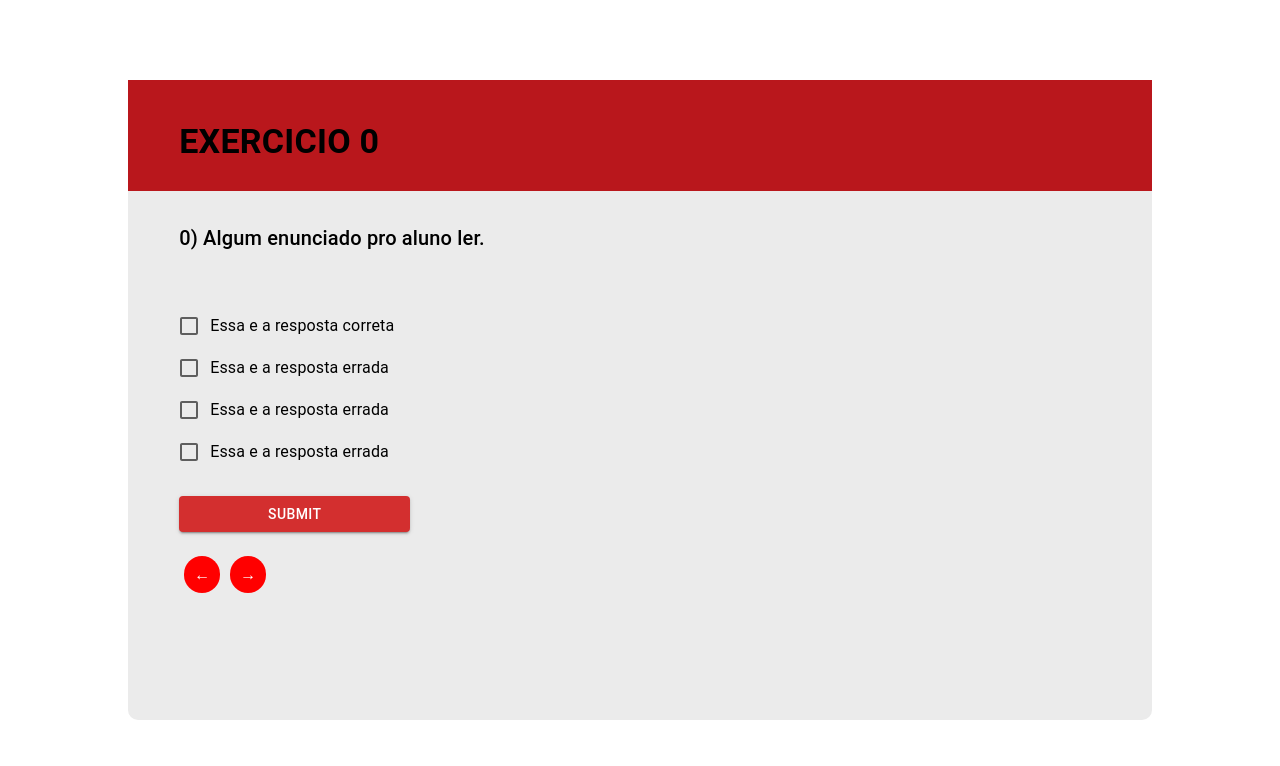
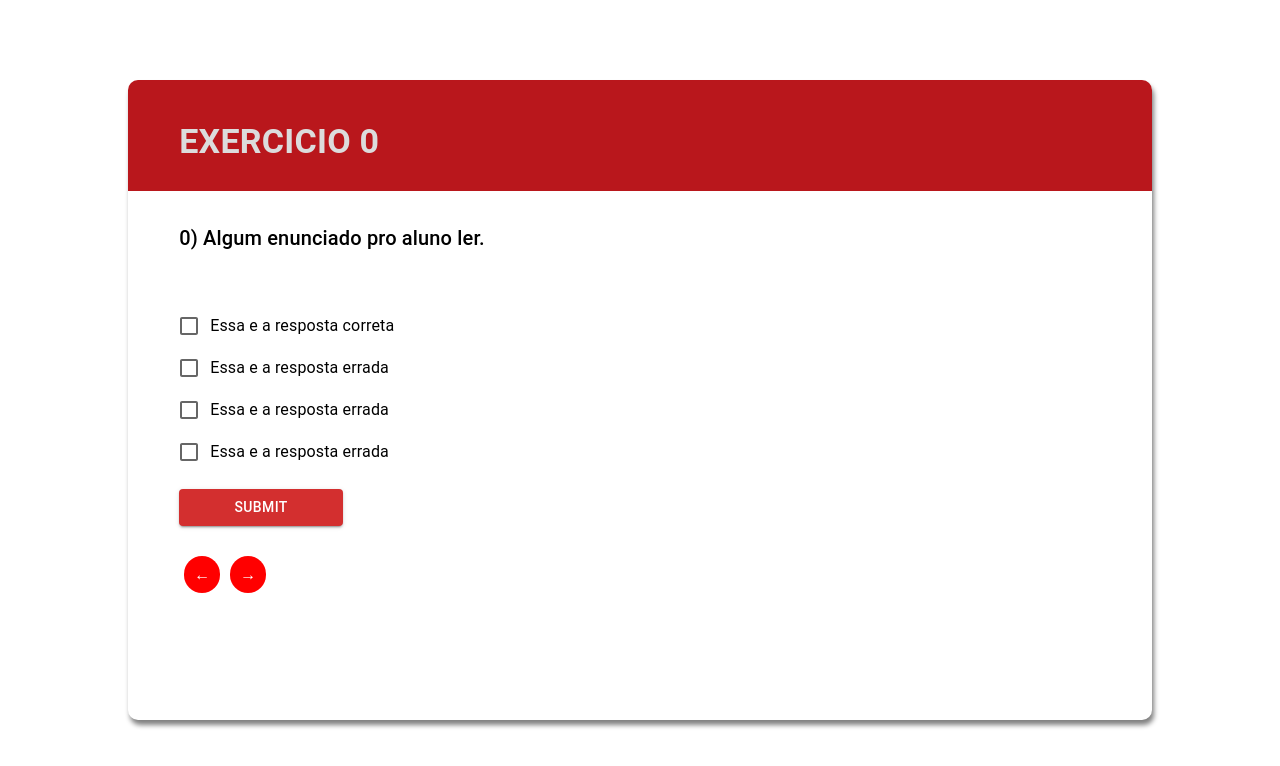
Before and after one commit to EduardoTakeiYaginuma/Frontend-Proj-Gas, a React (Vite) app in the folder app/: page /fazer/aula/0 in a window 1280 px wide. Shown: the top 766 px of the page. Built offline with nearby package versions, Linux system fonts and the light colour scheme.

Commit message:
Terminei a pagina de exercicio do aluno

```diff
--- a/app/src/pages/Aluno/FazerAula.jsx
+++ b/app/src/pages/Aluno/FazerAula.jsx
@@ -45,8 +45,8 @@ function FazerAula() {
 
     return (
         <div style={{display: 'flex', alignItems: 'center', justifyContent: 'center', width: '100vw', height: '100vh'}}>
-            <div className='container' style={{ display: "flex", paddingTop:"0%", width: '80%', height: '80%', flexDirection: 'column', borderRadius: '10px', alignItems: 'start', backgroundColor: '#ebebeb'}}>
-                <div style={{width: '100%', backgroundColor: '#B9171C', paddingBottom: '2%', paddingTop: '2%'}}>
+            <div className='container' style={{ display: "flex", paddingTop:"0%", width: '80vw', height: '80vh', flexDirection: 'column', alignItems: 'start', boxShadow: '2px 5px 5px  grey', borderRadius: '10px'}}>
+                <div style={{width: '100%', backgroundColor: '#B9171C', paddingBottom: '2%', paddingTop: '2%', borderRadius: '10px 10px 0px 0px'}}>
                     <Typography
                         variant="h4"
                         component="h4"
@@ -57,6 +57,7 @@ function FazerAula() {
                             fontFamily: 'Roboto, sans-serif',
                             fontWeight: 'bold',
                             textTransform: 'uppercase',
+                            color: '#dcdcdc'
                         }}
                     >
                         Exercicio {id}
@@ -72,17 +73,20 @@ function FazerAula() {
                     {id}) {enunciado.enunciado}
                 </Typography>
 
-                <div className='botoes' style={{display: 'flex', flexDirection: 'column', marginTop: '20px', paddingLeft: '5%', paddingTop: '3%'}}>
+                <div className='botoes' style={{display: 'flex', flexDirection: 'column', marginTop: '20px', paddingLeft: '5%', paddingTop: '3%', width: '80%'}}>
                     {alternativas.map((alternativa) => (
                         <FormGroup key={alternativa.id}>
-                            <FormControlLabel
-                                control={<Checkbox checked={!!checked[alternativa.id]} onChange={() => handleCheckBoxChange(alternativa.id)} disabled={isSubmited}/>}
-                                label={alternativa.resposta}
-                            />
+                            <div>
+                                <FormControlLabel
+                                    control={<Checkbox checked={!!checked[alternativa.id]} onChange={() => handleCheckBoxChange(alternativa.id)} disabled={isSubmited}/>}
+                                    label={alternativa.resposta}
+                                />
+
+                            </div>
                         </FormGroup>
                     ))}
 
-                    <Button sx={{marginTop: '10%'}}
+                    <Button sx={{marginTop: '2%', width: '20%'}}
                             variant='contained'
                             color='error'
                             onClick={handleViewClick}>Submit
@@ -94,7 +98,7 @@ function FazerAula() {
                         </Typography>
                     )}
 
-                <div style={{paddingTop: '15%'}}>
+                <div style={{paddingTop: '5%'}}>
                     <a href={'/fazer/aula/' + (parseInt(id, 10) - 1)} style={{margin: '5px', backgroundColor: 'red', textDecoration: 'none', fontWeight: '800', padding: '10px', borderRadius: '50px', color: 'white'}}>←</a>
                     <a href={'/fazer/aula/' + (parseInt(id, 10) + 1)} style={{margin: '5px', backgroundColor: 'red', textDecoration: 'none', fontWeight: '800', padding: '10px', borderRadius: '50px', color: 'white'}}>→</a>
                 </div>
```
